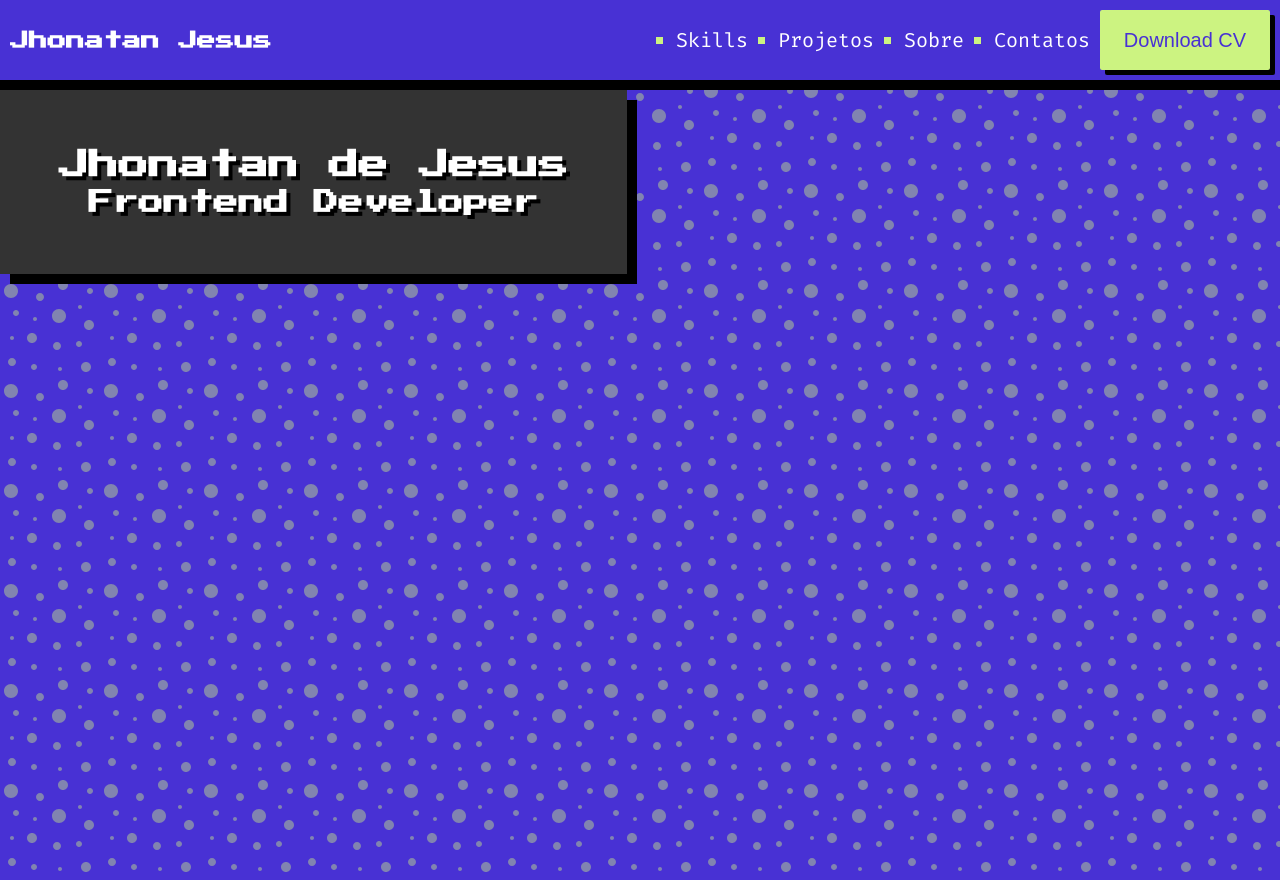
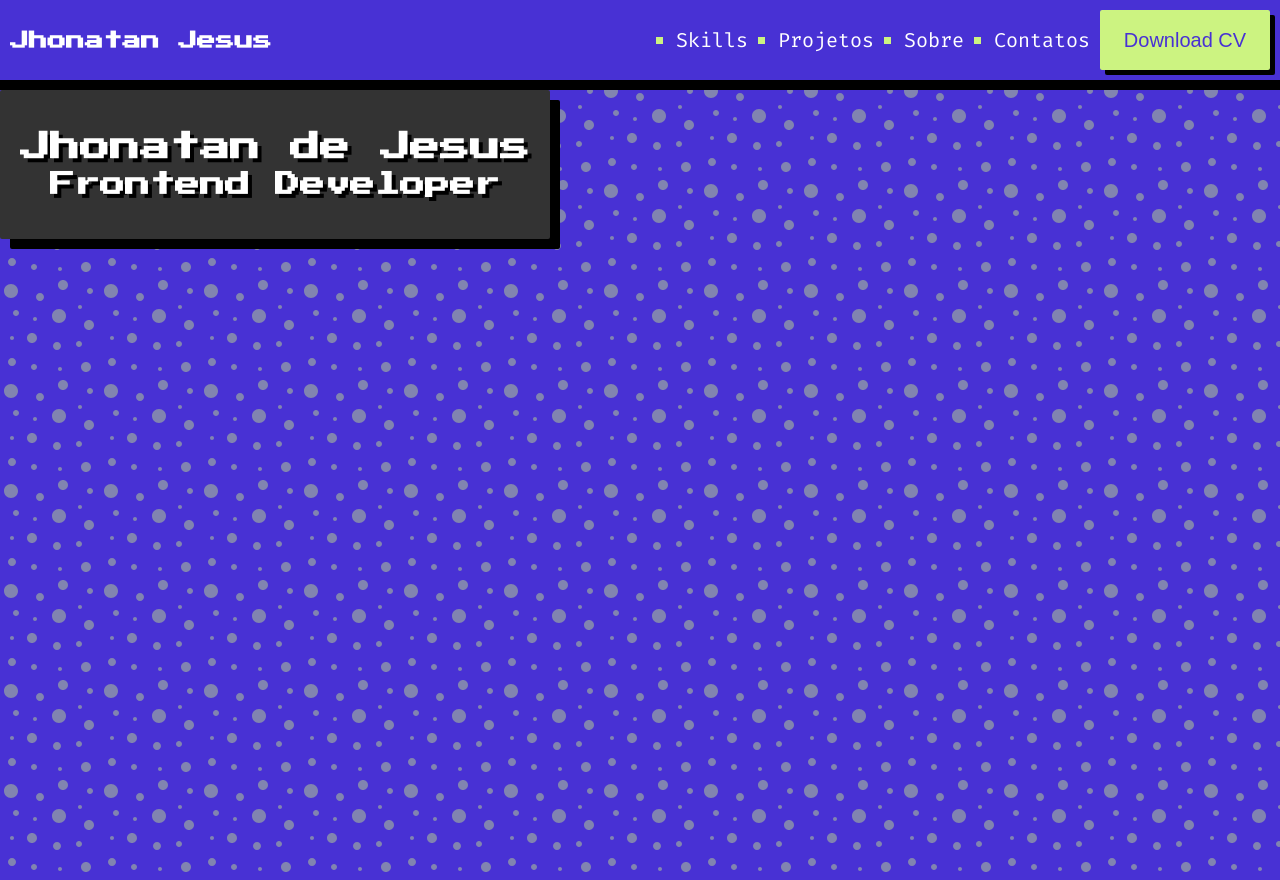
Before and after one commit to Jhonatanmizu/Course-HTML-CSS-Happy, a website built with Vite: page src/index.html in a window 1280 px wide. Built offline with nearby package versions, Linux system fonts and the light colour scheme.

Commit message:
update card and header style

```diff
--- a/src/styles/components/card.scss
+++ b/src/styles/components/card.scss
@@ -1,12 +1,13 @@
 .card{
-    width: 62.7rem;
-    height: 18.4rem;
+
+    display: inline-flex;
+    padding: 4.2rem 2rem;
     filter: drop-shadow(10px 10px 0px #000000);
     background: var(--alt-color);
-    display: flex;
     flex-direction: column;
     align-items: center;
     justify-content: center;
+    border-radius: .2rem;
     gap: 1rem;
 
 }
--- a/src/styles/components/header.scss
+++ b/src/styles/components/header.scss
@@ -15,7 +15,6 @@
     padding: 0 1rem;
   }
   #header .nav .nav__logo:hover{
-    // cursor: pointer;
     color: var(--secondary-color);
   }
   #header .nav__container {
```
Also changed, not shown: src/dist/index.html, 1 other file.
